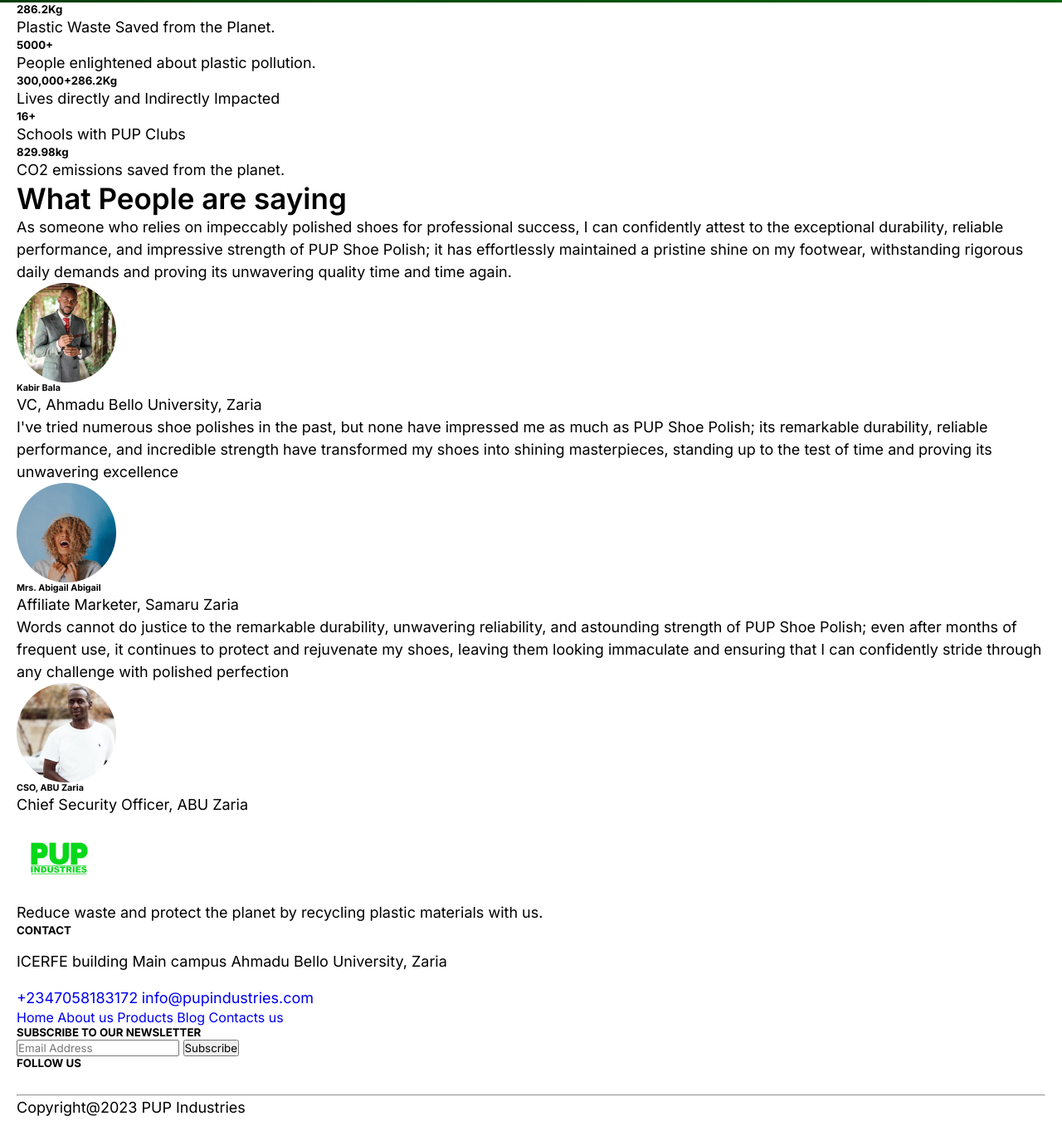
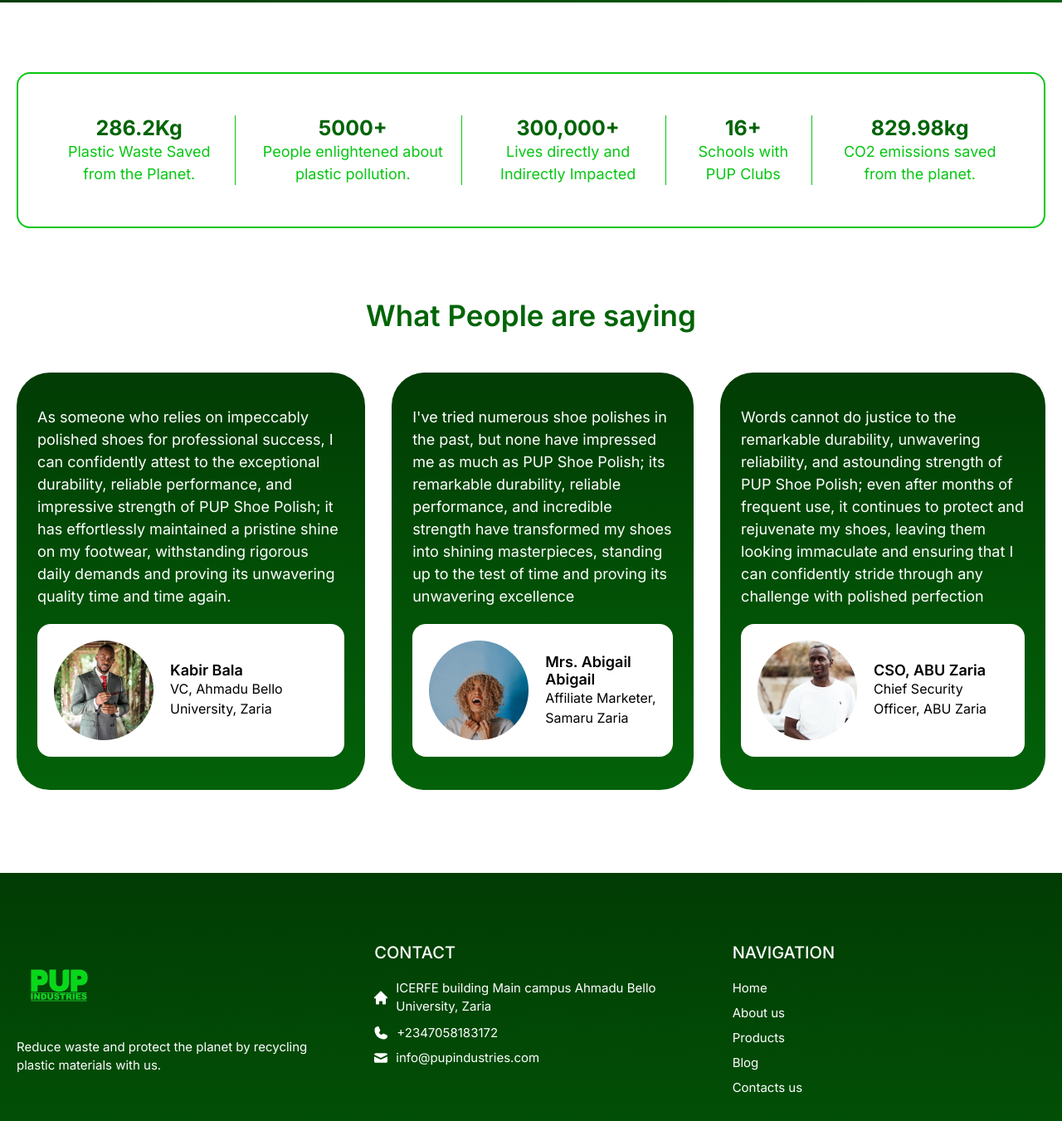
Before and after one commit to GentryHQ/pup_industries, a plain HTML site: page index.html in a window 1280 px wide. Shown: the part 5140-6491 px from the top of the page at 83% size. Drawn offline with Linux system fonts and the light colour scheme.

```diff
--- a/css/_footer.scss
+++ b/css/_footer.scss
@@ -0,0 +1,48 @@
+@use "./variables" as v;
+@use "./breakpoint" as b;
+
+.footer {
+    margin-block-start: 6.25rem;
+    background: linear-gradient(to bottom, v.$greenGradient1, v.$greenGradient2);
+    padding-block: 5.25rem;
+    color: v.$White;
+
+    &_wrapper {
+        display: grid;
+        grid-template-columns: repeat(auto-fit, minmax(300px, 1fr));
+        gap: 3.375rem;
+
+        li {
+            margin-block-end: .625rem;
+        }
+
+        h5 {
+            font-size: 1.25rem;
+            font-weight: v.$fw2;
+            margin-block-end: 1.25rem;
+        }
+
+        .col1 {
+            p {
+                margin-block-start: .5rem;
+            }
+        }
+
+        .col2 {
+
+
+            .contact {
+                display: flex;
+                gap: .625rem;
+            }
+        }
+    }
+
+    p, a {
+        font-size: .9375rem;
+    }
+
+    a {
+        color: v.$White;
+    }
+}
--- a/css/_impact.scss
+++ b/css/_impact.scss
@@ -30,6 +30,10 @@
             gap: 4rem;
             align-items: center;
             flex-direction: row;
+
+            &.empower {
+                flex-direction: row-reverse;
+            }
         }
 
         h3 {
@@ -40,9 +44,5 @@
             max-inline-size: 430px;
         }
 
-        .empower {
-            flex-direction: column-reverse;
-        }
-
     }
 }
--- /dev/null
+++ b/css/_number.scss
@@ -0,0 +1,41 @@
+@use "./variables" as v;
+@use "./breakpoint" as b;
+
+.number {
+    margin-block: 5.25rem;
+
+    &_wrapper {
+        border: 2px solid v.$green;
+        border-radius: 1rem;
+        text-align: center;
+        padding: 3.125rem;
+        display: flex;
+        gap: 1.25rem;
+        flex-direction: column;
+
+
+        @include b.breakpoint-md {
+            flex-direction: row;
+        }
+
+        h5 {
+            color: v.$textHeadingGreen;
+            font-size: 1.5625rem;
+        }
+
+        p {
+            color: v.$green;
+        }
+
+        .metrics:not(:first-child) {
+            border-left: 1px solid v.$green;
+            padding-inline-start: 30px;
+
+            @include b.breakpoint-sm {
+                border-top: 1px solid v.$green;
+                border-left: none;
+                padding-block-start: 1.875rem;
+            }
+        }
+    }
+}
--- a/css/_products.scss
+++ b/css/_products.scss
@@ -20,7 +20,6 @@
     margin-inline: auto;
     display: flex;
     flex-direction: column;
-    align-items: center;
     gap: 1.125rem;
     text-align: center;
     margin-block-end: 4rem;
@@ -29,6 +28,7 @@
         flex-direction: row;
         gap: 5rem;
         text-align: left;
+        align-items: center;
     }
 
     img {
--- a/css/_reset.scss
+++ b/css/_reset.scss
@@ -53,3 +53,10 @@ li {
 img {
     display: block;
 }
+
+button {
+    cursor: pointer;
+    padding: 1rem;
+    border-radius: 8px;
+    border: none;
+}
--- /dev/null
+++ b/css/_testimonial.scss
@@ -0,0 +1,53 @@
+@use "./variables" as v;
+@use "./breakpoint" as b;
+
+.testimonials {
+    h2 {
+        text-align: center;
+        color: v.$textHeadingGreen;
+    }
+
+    &_wrapper {
+        margin-block-start: 3rem;
+        display: flex;
+        flex-direction: column;
+        gap: 2rem;
+
+        @include b.breakpoint-md {
+            flex-direction: row;
+        }
+
+        .person {
+            background: linear-gradient(to bottom, v.$greenGradient1, v.$greenGradient2);
+            color: v.$White;
+            padding: 2.5rem 1.5625rem;
+            border-radius: 2.5rem;
+        }
+
+        .details {
+            background-color: v.$White;
+            margin-block-start: 20px;
+            display: flex;
+            justify-content: center;
+            align-items: center;
+            gap: 1.25rem;
+            padding: 1.25rem;
+            border-radius: 1rem;
+            color: v.$Black;
+
+
+            img {
+                inline-size: 7.5rem;
+            }
+
+            h6 {
+                font-size: 18px;
+                font-weight: v.$fw3;
+            }
+
+            p {
+                font-size: 1rem;
+            }
+        }
+    }
+}
--- a/css/style.scss
+++ b/css/style.scss
@@ -6,4 +6,6 @@
 @use './whaWeDo';
 @use './products';
 @use './impact';
-@use './breakpoint';
+@use './number';
+@use './testimonial';
+@use './footer';
--- a/index.html
+++ b/index.html
@@ -273,27 +273,27 @@
     <section class="number">
       <div class="container">
         <div class="number_wrapper">
-          <div class="plastic">
+          <div class="metrics plastic">
             <h5>286.2Kg</h5>
             <p>Plastic Waste Saved from the Planet.</p>
           </div>
 
-          <div class="people">
+          <div class="metrics people">
             <h5>5000+</h5>
             <p>People enlightened about plastic pollution.</p>
           </div>
 
-          <div class="indirect">
-            <h5>300,000+286.2Kg</h5>
+          <div class="metrics indirect">
+            <h5>300,000+</h5>
             <p>Lives directly and Indirectly Impacted</p>
           </div>
 
-          <div class="clubs">
+          <div class="metrics clubs">
             <h5>16+</h5>
             <p>Schools with PUP Clubs</p>
           </div>
 
-          <div class="co2">
+          <div class="metrics co2">
             <h5>829.98kg</h5>
             <p>CO2 emissions saved from the planet.</p>
           </div>
@@ -320,10 +320,12 @@
               <img
                 src="./Images/testimonial1.png"
                 alt="Kabir Bala"
-                class="person"
+                class="pic"
               />
+              <div class="name">
                 <h6>Kabir Bala</h6>
                 <p>VC, Ahmadu Bello University, Zaria</p>
+              </div>
             </div>
           </div>
 
@@ -340,10 +342,12 @@
               <img
                 src="./Images/testimonial2.png"
                 alt="Abigail Abigail"
-                class="person"
+                class="pic"
               />
+              <div class="name">
                 <h6>Mrs. Abigail Abigail</h6>
                 <p>Affiliate Marketer, Samaru Zaria</p>
+              </div>
             </div>
           </div>
 
@@ -361,10 +365,12 @@
               <img
                 src="./Images/testimonial3.png"
                 alt="CSO, ABU Zaria"
-                class="person"
+                class="pic"
               />
+              <div class="name">
                 <h6>CSO, ABU Zaria</h6>
                 <p>Chief Security Officer, ABU Zaria</p>
+              </div>
             </div>
           </div>
         </div>
@@ -375,11 +381,13 @@
       <div class="container">
         <div class="footer_wrapper">
           <div class="col1">
+            <a href="./index.html">
               <img
                 src="./Images/pup_industries_logo.png"
                 alt="PUP Industries Logo"
                 class="logo"
               />
+            </a>
             <p>
               Reduce waste and protect the planet by recycling plastic materials
               with us.
@@ -388,20 +396,25 @@
 
           <div class="col2">
             <h5>CONTACT</h5>
-            <div class="contact">
+
+            <ul>
+              <li class="contact">
                 <img src="./Images/house.svg" alt="location" />
-              <p>ICERFE building Main campus Ahmadu Bello University, Zaria</p>
-            </div>
-
+                <p>
+                  ICERFE building Main campus Ahmadu Bello University, Zaria
+                </p>
+              </li>
+              <li>
                 <a
                   href="tel:+2347058183172"
                   aria-label="contact phone number"
                   class="contact"
                 >
                   <img src="./Images/phone.svg" alt="call" />
-              <p>+2347058183172</p>
+                  +2347058183172
                 </a>
-
+              </li>
+              <li>
                 <a
                   href="mailto:info@pupindustries.com "
                   aria-label="Email Address"
@@ -410,14 +423,20 @@
                   <img src="./Images/email.svg" alt="Email" />
                   <p>info@pupindustries.com</p>
                 </a>
+              </li>
+            </ul>
           </div>
 
           <div class="col3">
-            <a href="./index.html">Home</a>
-            <a href="./index.html">About us</a>
-            <a href="./index.html">Products</a>
-            <a href="#">Blog</a>
-            <a href="./index.html">Contacts us</a>
+            <h5>NAVIGATION</h5>
+
+            <ul>
+              <li><a href="./index.html">Home</a></li>
+              <li><a href="./index.html">About us</a></li>
+              <li><a href="./index.html">Products</a></li>
+              <li><a href="#">Blog</a></li>
+              <li><a href="./index.html">Contacts us</a></li>
+            </ul>
           </div>
 
           <div class="col4">
```
Also changed, not shown: css/style.css. Lines whose indentation alone changed are shown as unchanged.
